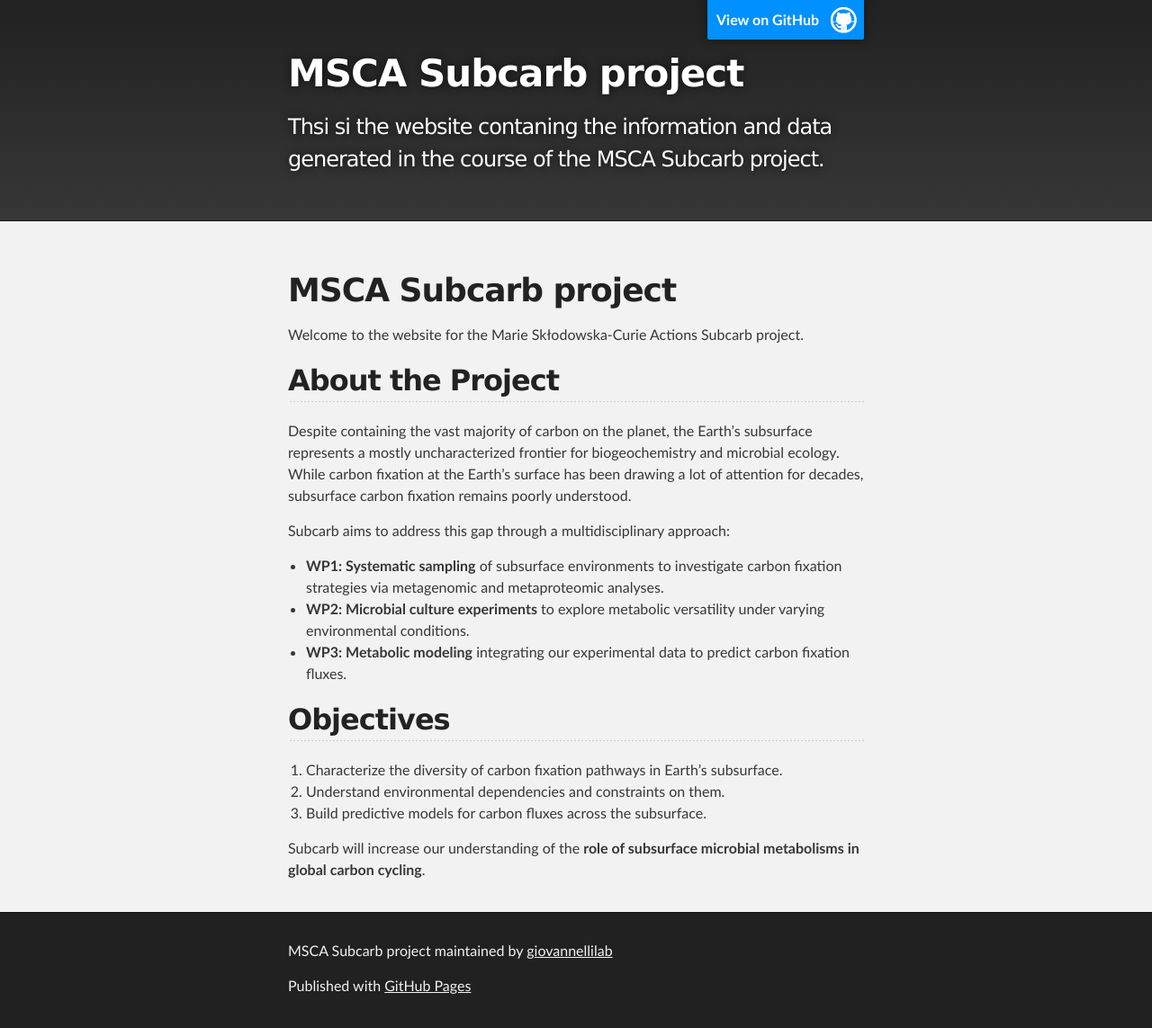
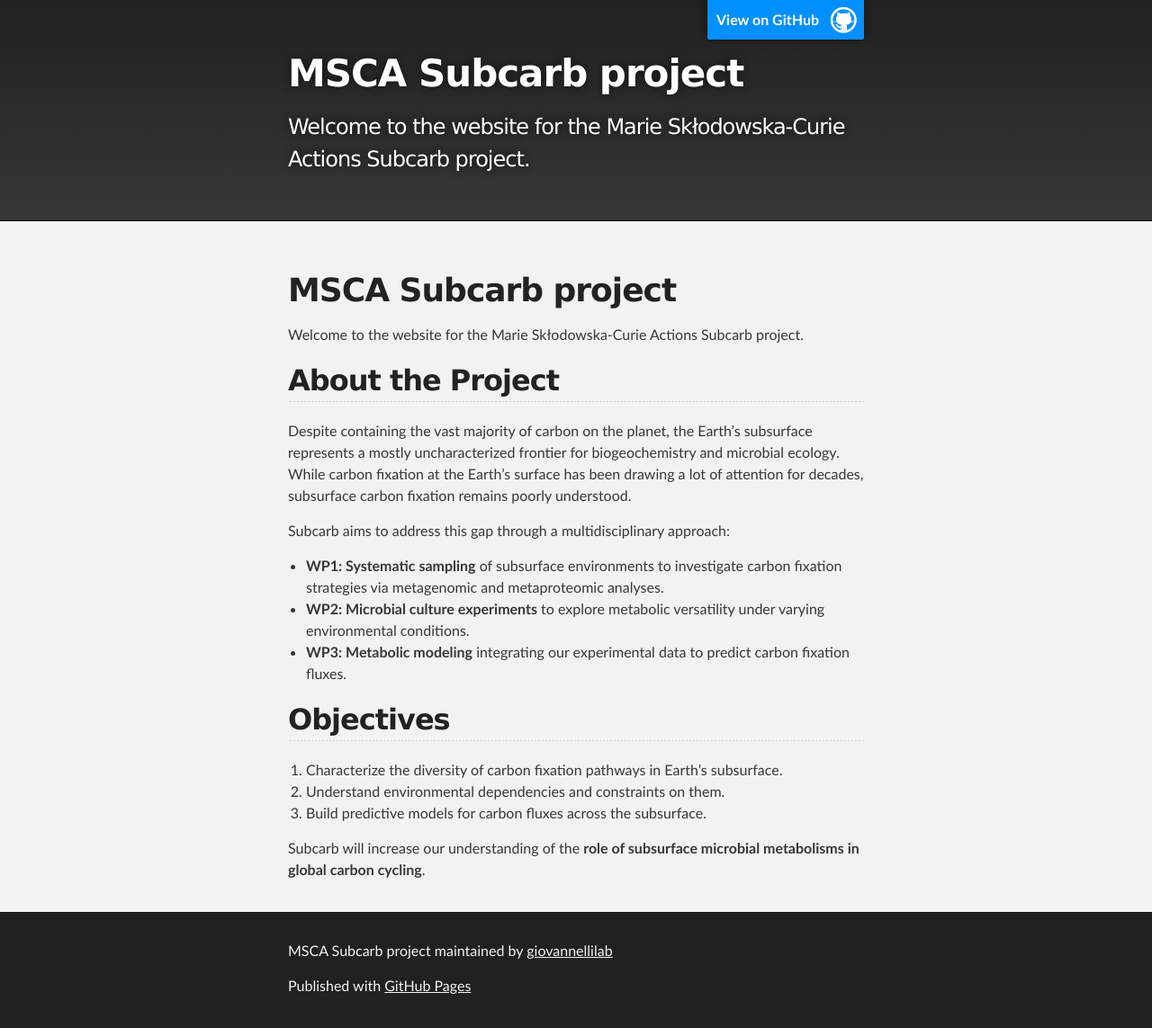
Before and after one commit to giovannellilab/subcarb, a Jekyll site: the page built from index.md, in a window 1280 px wide. Shown: the whole page at 90% size. Built offline with Jekyll 4.4.1, drawn with Linux system fonts in a browser that asks for light colours; our own code applies the rules of GitHub Pages for plain Markdown files.

Commit message:
Update _config.yml

```diff
--- a/_config.yml
+++ b/_config.yml
@@ -1,5 +1,5 @@
 title: MSCA Subcarb project
-description: Thsi si the website contaning the information and data generated in the course of the MSCA Subcarb project.
+description: Welcome to the website for the Marie Skłodowska-Curie Actions Subcarb project.
 show_downloads: false
 google_analytics:
 theme: jekyll-theme-slate
```
